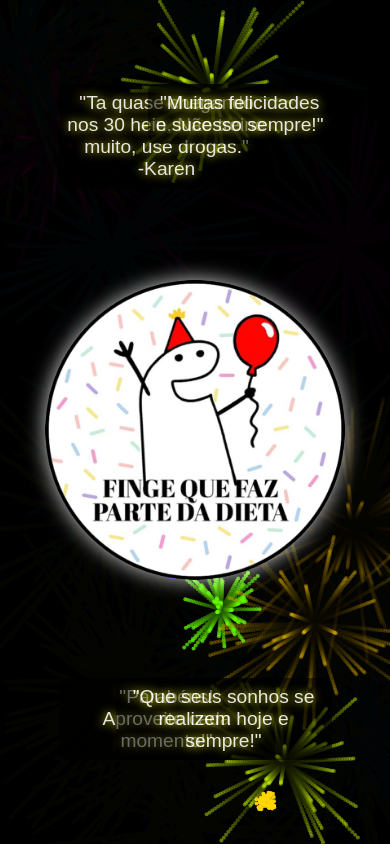
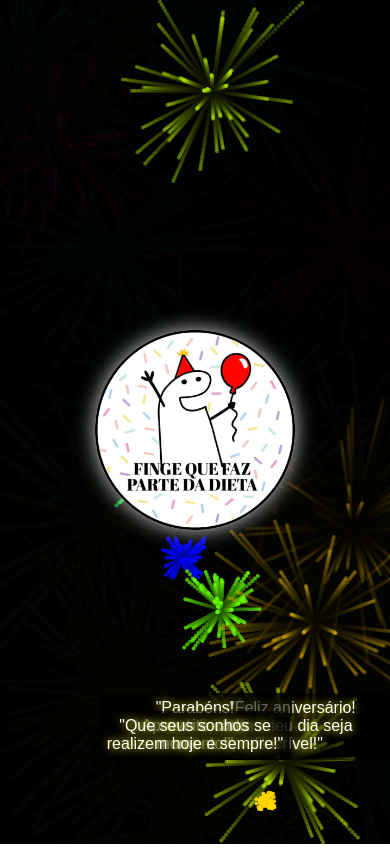
Before and after one commit to 1MisaelSilva1/Anivers-rio, a plain HTML site: page index.html in a window 390 px wide. Drawn offline with Linux system fonts and the light colour scheme.

Commit message:
Update index.html

```diff
--- a/index.html
+++ b/index.html
@@ -3,7 +3,7 @@
 <head>
   <meta charset="UTF-8">
   <meta name="viewport" content="width=device-width, initial-scale=1.0">
-  <title>Aniversário da Barrichello</title>
+  <title>Parabéns!</title>
   <style>
     /* Canvas de fogos */
     #fireworksCanvas {
@@ -26,8 +26,9 @@
       justify-content: center;
       overflow: hidden;
     }
-    /* Imagem central fixa */
+    /* Imagem central fixa e responsiva */
     .center-image {
+      width: 80%;
       max-width: 300px;
       border-radius: 50%;
       box-shadow: 0 0 20px rgba(255,255,255,0.8);
@@ -54,33 +55,47 @@
       font-size: 1.2rem;
       text-align: center;
       word-wrap: break-word;
-      /* Ciclo de 4 frases: cada 30s, total 120s */
-      animation: quoteCycle 23s ease-in-out infinite, textGlow 2s ease-in-out infinite alternate;
+      animation: quoteCycle 120s ease-in-out infinite, textGlow 2s ease-in-out infinite alternate;
     }
     /* Posições nos quatro cantos */
-    .top-left { top: 10%; left: 15%; }
-    .top-right { top: 10%; right: 15%; }
-    .bottom-left { bottom: 10%; left: 15%; }
-    .bottom-right { bottom: 10%; right: 15%; }
-
-    /* Delay para cada quote aparecer em sequência */
-    .quote:nth-child(1) { animation-delay:     0s,       0s; }
-    .quote:nth-child(2) { animation-delay:    0s,      0s; }
-    .quote:nth-child(3) { animation-delay:    0s,      0s; }
-    .quote:nth-child(4) { animation-delay:    0s,      0s; }
-
-    /* Aparecer/fade in (5s), visível (20s), desaparecer/fade out (5s), depois 90s fora */
+    .top-left { top: 5%; left: 5%; transform: none; }
+    .top-right { top: 5%; right: 5%; transform: none; }
+    .bottom-left { bottom: 5%; left: 5%; transform: none; }
+    .bottom-right { bottom: 5%; right: 5%; transform: none; }
+    /* Delay para sequência */
+    .quote:nth-child(1) { animation-delay: 0s,   0s; }
+    .quote:nth-child(2) { animation-delay: 30s,  0s; }
+    .quote:nth-child(3) { animation-delay: 60s,  0s; }
+    .quote:nth-child(4) { animation-delay: 90s,  0s; }
+    /* Aparecer (5s), visível (20s), desaparecer (5s) */
     @keyframes quoteCycle {
-      0%   { opacity: 0; }
-      4.17% { opacity: 1; }
-      20.83% { opacity: 1; }
-      25% { opacity: 0; }
-      100% { opacity: 0; }
+      0%    { opacity: 0; transform: scale(0.8); }
+      4.17% { opacity: 1; transform: scale(1); }
+      20.83%{ opacity: 1; transform: scale(1); }
+      25%   { opacity: 0; transform: scale(0.8); }
+      100%  { opacity: 0; }
     }
     /* Efeito de brilho nas letras */
     @keyframes textGlow {
-      0%, 100% { text-shadow: 0 0 2px #fff; }
-      50% { text-shadow: 0 0 10px #ff0; }
+      0%,100% { text-shadow: 0 0 2px #fff; }
+      50%      { text-shadow: 0 0 10px #ff0; }
+    }
+    /* Media query para mobile */
+    @media (max-width: 600px) {
+      .center-image { max-width: 200px; }
+      .quote {
+        max-width: 80%;
+        font-size: 1rem;
+        padding: 0.4rem;
+      }
+      /* Todas as frases aparecem centralizadas abaixo da imagem */
+      .top-left, .top-right, .bottom-left, .bottom-right {
+        top: auto;
+        bottom: 10%;
+        left: 50%;
+        right: auto;
+        transform: translateX(-50%);
+      }
     }
   </style>
 </head>
@@ -90,7 +105,7 @@
     <img src="imagem2.jpg" alt="Parabéns!" class="center-image">
   </div>
   <div class="quotes">
-    <div class="quote top-left">"Ta quase chegando nos 30 hein. Não treine muito, use drogas."<br> -Karen</div>
+    <div class="quote top-left">"Feliz aniversário!<br>Que seu dia seja incrível!"</div>
     <div class="quote top-right">"Muitas felicidades<br>e sucesso sempre!"</div>
     <div class="quote bottom-left">"Parabéns!<br>Aproveite cada momento!"</div>
     <div class="quote bottom-right">"Que seus sonhos se<br>realizem hoje e sempre!"</div>
@@ -160,7 +175,6 @@
     function animate() {
       ctx.fillStyle = 'rgba(0, 0, 0, 0.1)';
       ctx.fillRect(0, 0, canvas.width, canvas.height);
-      // gera fogos uniformemente pela tela
       if (random(0, 1) < 0.1) {
         fireworks.push(new Firework());
       }
```
